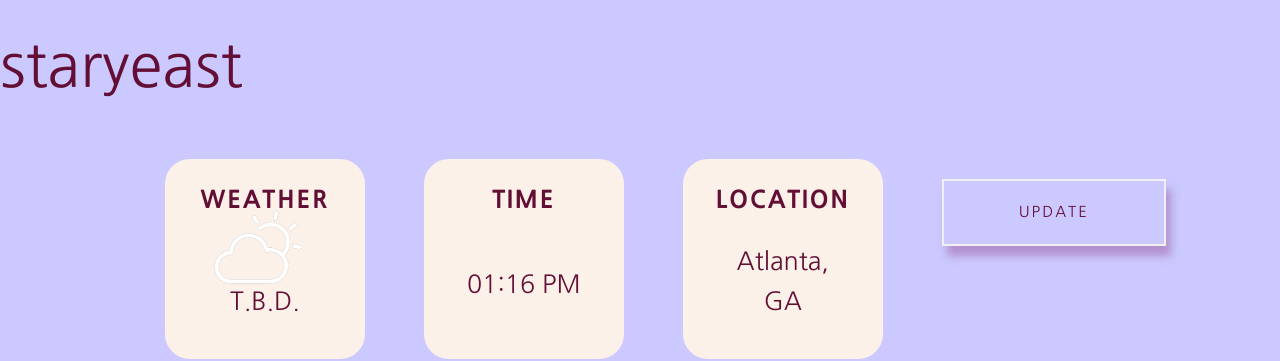
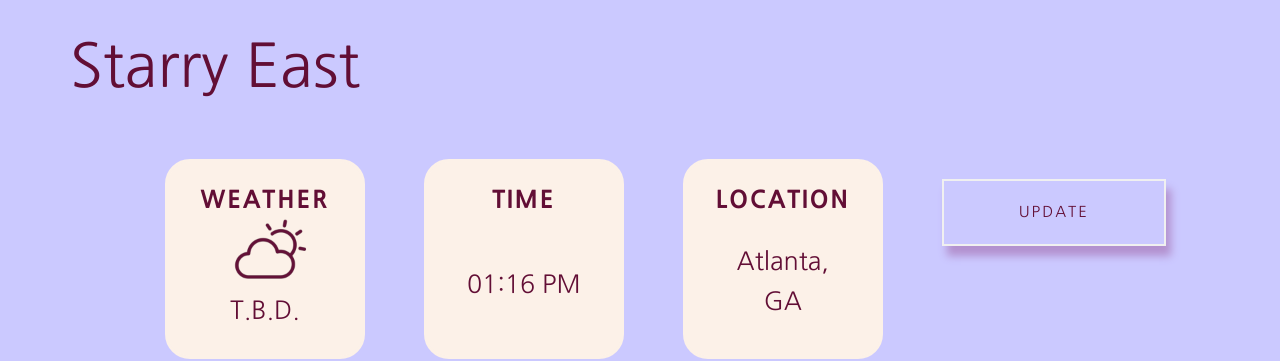
Before and after one commit to NathanDuggal/Hacklytics, a React (Create React App) app: page / in a window 1280 px wide. Shown: the top 361 px of the page. Built offline with nearby package versions, Linux system fonts and the light colour scheme; no server answers.

Commit message:
cleaning code, updating assets

```diff
--- a/src/App.css
+++ b/src/App.css
@@ -164,14 +164,14 @@ html {
   text-align: left !important;
   align-items: left !important;
   margin-bottom: 50px;
+  margin-left: 70px;
 }
 
 .weather {
   letter-spacing: 2px;
   text-transform: uppercase;
   position: relative;
-  left: 10px;
-  width: 50%;
+  left: 50px;
   display: flex;
   gap: 3px;
   object-fit: cover;
@@ -179,8 +179,11 @@ html {
   right: 0px;
   text-align: left;
   object-fit: cover;
-  width: 50%;
-  height: 50%;
+  width: 80px;
+  height: 80px;
+  margin-left: 22px;
+  margin-bottom: 12px;
+  margin-top: 24px;
 }
 
 .time {
--- a/src/App.js
+++ b/src/App.js
@@ -1,5 +1,5 @@
 import logo from './logo.svg';
-import weatherIcon from './PartialClouds.png'
+import weatherIcon from './RedPartialCloud.png'
 import './App.css';
 import * as React from 'react';
 import 'bootstrap/dist/css/bootstrap.min.css';
@@ -9,39 +9,6 @@ import Col from 'react-bootstrap/Col';
 import DateTime from './DateTime';
 import react, { useEffect, useState } from "react";
 import { cardActionsClasses } from '@mui/material';
-
-// import Grid from './Grid';
-// import Grid from '@mui/material/Grid';
-// import { styled } from '@mui/material/styles';
-// import Box from '@mui/material/Box';
-// import Paper from '@mui/material/Paper';
-
-// import { useCallback } from "react";
-// import Particles from "react-tsparticles";
-// import { loadFull } from "tsparticles";
-
-// const NUM_COLUMNS = 4;
-// const COLUMNS_PER_BOX = 1;
-// const NUM_BOXES = 28;
-
-// const Item = function Item(props) {
-//   const onClick = event => {
-//     console.log(props.index);
-//     let thisItem = document.getElementById(String(props.index));
-//     console.log(thisItem.style.backgroundColor);
-//     let toggle = String(thisItem.style.backgroundColor) === "rgb(255, 255, 255)" || String(thisItem.style.backgroundColor) == "";
-//     for (let i = Number(props.index) % NUM_COLUMNS; i < NUM_BOXES; i += NUM_COLUMNS) {
-//       document.getElementById(String(i)).style.backgroundColor = "#FFFFFF";
-//     }
-//     if (toggle) {
-//       thisItem.style.backgroundColor = "#000000";
-//     }
-//   }
-
-//   return <div id={props.index} className='item' onClick={onClick}>{props.index}</div>
-// }
-
-// console.log("API" + process.env.YOUTUBE_API_KEY);
 
 var videos = [];
 
@@ -57,7 +24,6 @@ export default function App(){
 
   const [weatherType, setWeatherType] = useState("T.B.D.");
   const [temp, setTemp] = useState("default");
-  // const [videos, setVideos] = useState("TBD")
 
   const updateData = () => {
     console.log("Fetching");
@@ -67,8 +33,6 @@ export default function App(){
         const weatherData = JSON.parse(data.weather);
         console.log(data);
         setWeatherType(weatherData.conditions[0]);
-        // setTemp(jsonData.temp[0]);
-        // const temp = Number(jsonData.temp[0]);
 
         if (temp < 20) {
           root.style.setProperty('--color1','#c2c3ff'); //blue white purple
@@ -103,7 +67,6 @@ export default function App(){
           document.getElementById("song" + i).innerHTML = nameData[i];
         }
 
-        // setVideos(videoData);
         videos = videoData;
         console.log(videos);
       })
@@ -113,9 +76,6 @@ export default function App(){
   };
 
   const setVideo = (val) => {
-    // console.log("here")
-    // console.log(this.id);
-    // console.log(val);
     console.log(videos);
     document.getElementById('video-window').src = "https://www.youtube.com/embed/" + videos[val];
     console.log("https://www.youtube.com/embed/" + videos[val]);
@@ -125,10 +85,6 @@ export default function App(){
 
   return (
     <div className="App">
-      {/* <header>
-        Spotify Music Maker
-      </header> */}
-
       <header className="App-header">
         <link rel="preconnect" href="https://fonts.googleapis.com"></link>
         <link rel="preconnect" href="https://fonts.gstatic.com" crossorigin></link>
@@ -140,14 +96,14 @@ export default function App(){
         <link href="https://fonts.googleapis.com/css2?family=Nanum+Gothic:wght@400;700&display=swap" rel="stylesheet"></link>
         <link href="https://fonts.googleapis.com/css2?family=Nanum+Gothic:wght@400;800&display=swap" rel="stylesheet"></link>
 
-        <h1 className="title" >staryeast</h1>
+        <h1 className="title">Starry East</h1>
         <br></br>
         <Container className='app-grid'>
           <Row className='grid-row justify-content-md-center'>
             <Col md={1}>
               <div className='condition-container'>
                   <p className='condition-title' id='weatherid'>Weather</p>
-                  <img src={weatherIcon} id='weatherOnly'className='weather'/>
+                  <img  src={weatherIcon} id='weatherOnly'className='weather'/>
                 <p id='weatherType'>{weatherType}</p>
               </div>
             </Col>
```
Also changed, not shown: src/RedPartialCloud.png (added).
